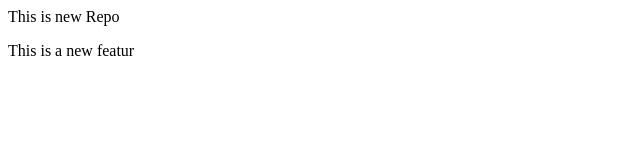
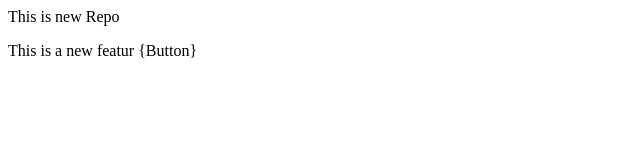
Before and after one commit to Ali-Bashar/LocalRepo, a plain HTML site: page index.html in a window 1280 px wide. Shown: the full height of the page, 0-640 px from the left. Drawn offline with Linux system fonts and the light colour scheme.

Commit message:
Add a Button

```diff
--- a/index.html
+++ b/index.html
@@ -1,2 +1,2 @@
 <p>This is new Repo</p>
-<p>This is a new featur</p>
+<p>This is a new featur {Button} </p>
```
